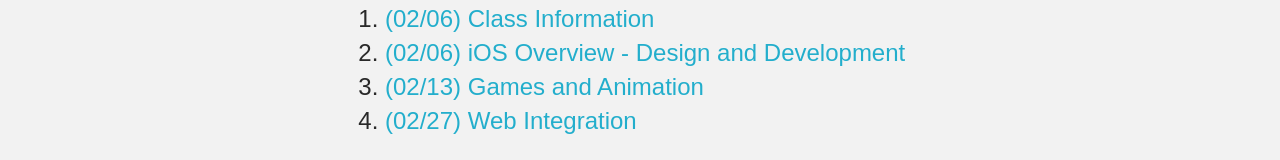
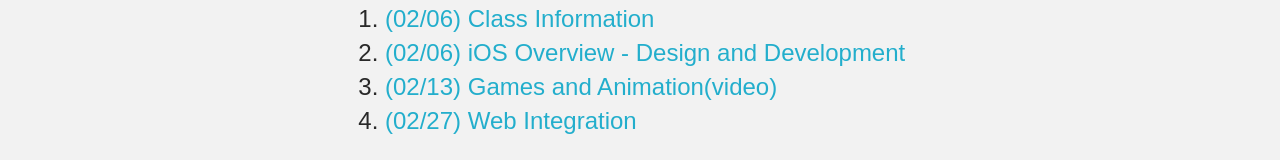
Before and after one commit to IntroToIOS/IntroToIOS.github.io, a plain HTML site: page index.html in a window 1280 px wide. Shown: the part 1007-1167 px from the top of the page. Drawn offline with Linux system fonts and the light colour scheme.

Commit message:
Add game video

```diff
--- a/index.html
+++ b/index.html
@@ -91,7 +91,7 @@
                 <ol style="font-size:150%; margin-left:80px;">
                     <li> <a target="_blank" href="https://drive.google.com/a/princeton.edu/file/d/0B_Gb8n8tl6o0eXpqZ0hTbkRRSVk/view?usp=sharing">(02/06) Class Information </a></li>
                     <li> <a target="_blank" href="https://drive.google.com/a/princeton.edu/file/d/0B_Gb8n8tl6o0NUlSTk9fUjY2Ync/view?usp=sharing">(02/06) iOS Overview - Design and Development</a></li>
-                    <li> <a target="_blank" href="https://drive.google.com/a/princeton.edu/file/d/0B_Gb8n8tl6o0ZmxhN2Y3eFN1Tlk/view?usp=sharing">(02/13) Games and Animation</a></li>
+                    <li> <a target="_blank" href="https://drive.google.com/a/princeton.edu/file/d/0B_Gb8n8tl6o0ZmxhN2Y3eFN1Tlk/view?usp=sharing">(02/13) Games and Animation</a><a target="_blank" href="https://drive.google.com/a/princeton.edu/file/d/0B_Gb8n8tl6o0ZzVpY2RzOW40aGM/view?usp=sharing">(video)</a></li>
                     <li> <a target="_blank" href="">(02/27) Web Integration </a></li>
                 </ol>
             </div>
```
